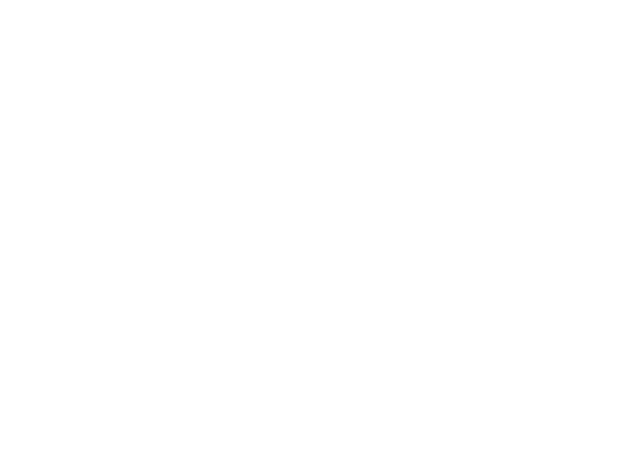
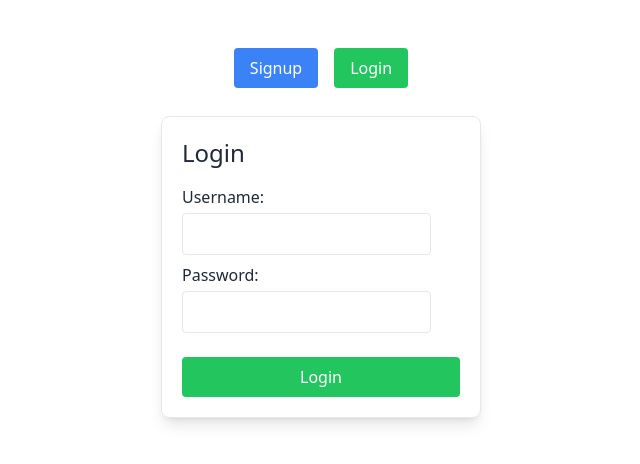
Before and after one commit to ayushsingh01042003/Scanner, a React (Vite) app in the folder Frontend/: page /Auth in a window 1280 px wide. Before the commit this address had no page. Shown: the top 464 px of the page, without its empty margins (319-959 px from the left). Built offline with nearby package versions, Linux system fonts and the light colour scheme; what ldrs would draw is missing.

Commit message:
End to end Auth with jwt and cookie -Frontend/Backend

```diff
--- a/Frontend/package.json
+++ b/Frontend/package.json
@@ -14,6 +14,7 @@
     "axios": "^1.7.2",
     "chart.js": "^4.4.3",
     "grommet-icons": "^4.12.1",
+    "js-cookie": "^3.0.5",
     "jspdf": "^2.5.1",
     "ldrs": "^1.0.2",
     "mdb": "^0.1.0",
--- a/Frontend/src/App.jsx
+++ b/Frontend/src/App.jsx
@@ -1,19 +1,25 @@
 import React from 'react';
 import { BrowserRouter as Router, Route, Routes } from 'react-router-dom';
+import { AuthProvider } from './Pages/Auth/AuthContext';
 import Layout from './components/Layout';
 import ReportsPage from './Pages/Reports/ReportsPage';
 import Overview from './Pages/Overview/Overview';
+import Auth from './Pages/Auth/Auth';
+import ProtectedRoute from './components/ProtectedRoute';
 
 const App = () => {
   return (
+    <AuthProvider>
       <Router>
         <Routes>
+          <Route path='/Auth' element={<Auth />} />
           <Route path="/" element={<Layout />}>
-          <Route path="overview" element={<Overview />} />
-          <Route path="reports" element={<ReportsPage />} />
+            <Route path="overview" element={<ProtectedRoute element={<Overview />} />} />
+            <Route path="reports" element={<ProtectedRoute element={<ReportsPage />} />} />
           </Route>
         </Routes>
       </Router>
+    </AuthProvider>
   );
 };
 
--- /dev/null
+++ b/Frontend/src/Pages/Auth/Auth.jsx
@@ -0,0 +1,43 @@
+import React, { useState, useContext } from 'react';
+import { Navigate } from 'react-router-dom';
+import { AuthContext } from './AuthContext';
+import Signup from './Signup';
+import Login from './Login';
+
+const Auth = () => {
+  const [activeComponent, setActiveComponent] = useState('login');
+  const { isAuthenticated, login } = useContext(AuthContext);
+
+  const handleLogin = async (username, password) => {
+    await login(username, password);
+  };
+
+  if (isAuthenticated) {
+    return <Navigate to="/" />;
+  }
+
+  return (
+    <div className="flex flex-col items-center mt-10">
+      <div className="mb-5">
+        <button
+          onClick={() => setActiveComponent('signup')}
+          className="bg-blue-500 text-white px-4 py-2 m-2 rounded"
+        >
+          Signup
+        </button>
+        <button
+          onClick={() => setActiveComponent('login')}
+          className="bg-green-500 text-white px-4 py-2 m-2 rounded"
+        >
+          Login
+        </button>
+      </div>
+      <div className="w-full flex justify-center">
+        {activeComponent === 'signup' && <Signup />}
+        {activeComponent === 'login' && <Login onLogin={handleLogin} />}
+      </div>
+    </div>
+  );
+};
+
+export default Auth;
--- /dev/null
+++ b/Frontend/src/Pages/Auth/AuthContext.jsx
@@ -0,0 +1,55 @@
+import React, { createContext, useState, useEffect } from 'react';
+import axios from 'axios';
+import Cookies from 'js-cookie';
+
+export const AuthContext = createContext();
+
+export const AuthProvider = ({ children }) => {
+  const [isAuthenticated, setIsAuthenticated] = useState(false);
+  const [loading, setLoading] = useState(true);
+  const [username, setUsername] = useState('');
+
+  useEffect(() => {
+    const checkAuth = async () => {
+      const token = Cookies.get('jwt');
+      if (!token) {
+        setLoading(false);
+        return;
+      }
+
+      try {
+        const response = await axios.get('http://localhost:3000/user', { withCredentials: true });
+        setIsAuthenticated(true);
+        setUsername(response.data.username);
+      } catch (error) {
+        setIsAuthenticated(false);
+        setUsername('');
+      }
+      setLoading(false);
+    };
+
+    checkAuth();
+  }, []);
+
+  const login = async (username, password) => {
+    try {
+      await axios.post('http://localhost:3000/login', { username, password }, { withCredentials: true });
+      setIsAuthenticated(true);
+      setUsername(username);
+    } catch (error) {
+      console.error(error.response.data.msg);
+    }
+  };
+
+  const logout = async () => {
+    await axios.post('http://localhost:3000/logout', {}, { withCredentials: true });
+    setIsAuthenticated(false);
+    setUsername('');
+  };
+
+  return (
+    <AuthContext.Provider value={{ isAuthenticated, loading, username, login, logout }}>
+      {children}
+    </AuthContext.Provider>
+  );
+};
--- /dev/null
+++ b/Frontend/src/Pages/Auth/Login.jsx
@@ -0,0 +1,51 @@
+// src/Pages/Login/Login.jsx
+import React, { useState } from 'react';
+
+const Login = ({ onLogin }) => {
+  const [username, setUsername] = useState('');
+  const [password, setPassword] = useState('');
+  const [message, setMessage] = useState('');
+
+  const handleSubmit = async (e) => {
+    e.preventDefault();
+    try {
+      await onLogin(username, password);
+    } catch (error) {
+      setMessage('Login failed');
+    }
+  };
+
+  return (
+    <div className="p-5 border rounded-lg shadow-lg w-80">
+      <h2 className="text-2xl mb-4">Login</h2>
+      <form onSubmit={handleSubmit} className="flex flex-col">
+        <label className="mb-2">
+          Username:
+          <input
+            type="text"
+            value={username}
+            onChange={(e) => setUsername(e.target.value)}
+            className="border p-2 mt-1 rounded"
+            required
+          />
+        </label>
+        <label className="mb-2">
+          Password:
+          <input
+            type="password"
+            value={password}
+            onChange={(e) => setPassword(e.target.value)}
+            className="border p-2 mt-1 rounded"
+            required
+          />
+        </label>
+        <button type="submit" className="bg-green-500 text-white px-4 py-2 mt-4 rounded">
+          Login
+        </button>
+      </form>
+      {message && <p className="mt-4">{message}</p>}
+    </div>
+  );
+};
+
+export default Login;
--- /dev/null
+++ b/Frontend/src/Pages/Auth/Signup.jsx
@@ -0,0 +1,68 @@
+// src/Pages/Signup/Signup.jsx
+import React, { useState } from 'react';
+import axios from 'axios';
+
+const Signup = () => {
+  const [username, setUsername] = useState('');
+  const [password, setPassword] = useState('');
+  const [confirmPassword, setConfirmPassword] = useState('');
+  const [message, setMessage] = useState('');
+
+  const handleSubmit = async (e) => {
+    e.preventDefault();
+    if (password !== confirmPassword) {
+      setMessage('Passwords do not match');
+      return;
+    }
+    try {
+      await axios.post('http://localhost:3000/signup', { username, password, confirmPassword }, { withCredentials: true });
+      setMessage('Signup successful');
+    } catch (error) {
+      setMessage(error.response.data.msg);
+    }
+  };
+
+  return (
+    <div className="p-5 border rounded-lg shadow-lg w-80">
+      <h2 className="text-2xl mb-4">Signup</h2>
+      <form onSubmit={handleSubmit} className="flex flex-col">
+        <label className="mb-2">
+          Username:
+          <input
+            type="text"
+            value={username}
+            onChange={(e) => setUsername(e.target.value)}
+            className="border p-2 mt-1 rounded"
+            required
+          />
+        </label>
+        <label className="mb-2">
+          Password:
+          <input
+            type="password"
+            value={password}
+            onChange={(e) => setPassword(e.target.value)}
+            className="border p-2 mt-1 rounded"
+            required
+          />
+        </label>
+        <label className="mb-2">
+          Confirm Password:
+          <input
+            type="password"
+            value={confirmPassword}
+            onChange={(e) => setConfirmPassword(e.target.value)}
+            className="border p-2 mt-1 rounded"
+            required
+          />
+        </label>
+        <button type="submit" className="bg-blue-500 text-white px-4 py-2 mt-4 rounded">
+          Signup
+        </button>
+        {message && <p className="mt-4">{message}</p>}
+      </form>
+    </div>
+  );
+};
+
+export default Signup;
--- /dev/null
+++ b/Frontend/src/components/ProtectedRoute.jsx
@@ -0,0 +1,13 @@
+import React, { useContext } from 'react';
+import { Navigate } from 'react-router-dom';
+import { AuthContext } from '../Pages/Auth/AuthContext';
+
+const ProtectedRoute = ({ element }) => {
+  const { isAuthenticated, loading } = useContext(AuthContext);
+
+  if (loading) return <div>Loading...</div>;
+
+  return isAuthenticated ? element : <Navigate to="/Auth" />;
+};
+
+export default ProtectedRoute;
--- a/Frontend/src/components/Sidebar.jsx
+++ b/Frontend/src/components/Sidebar.jsx
@@ -1,32 +1,50 @@
-import React from 'react';
-import { Link } from 'react-router-dom';
-import { RiBookMarkedLine } from "react-icons/ri";
-import { FaChartPie } from "react-icons/fa6";
+import React, { useContext } from 'react';
+import { Link, useNavigate } from 'react-router-dom';
+import { RiBookMarkedLine } from 'react-icons/ri';
+import { FaChartPie } from 'react-icons/fa6';
+import { AuthContext } from '../Pages/Auth/AuthContext'
 
 const SideBar = () => {
+  const { logout, username } = useContext(AuthContext);
+  const navigate = useNavigate();
+
+  const handleLogout = async () => {
+    await logout();
+    navigate('/Auth'); // Redirect to the login page or any other page after logout
+  };
+
   return (
     <div className="fixed h-full w-56 bg-[#1C1C1C] text-[#CCCCCC] p-4 border-r-[0.5px] border-white rounded-2xl">
       <div className="flex items-center mb-4">
         <div className="avatar placeholder">
           <div className="bg-[#a4ff9e] text-black rounded-full w-8">
-            <span className="text-xs">UI</span>
+            <span className="text-xs">{username ? username[0].toUpperCase() : 'U'}</span>
           </div>
         </div>
-        <span className="ml-2 text-[#CCCCCC]"style={{ fontSize: '1.05rem' }}>Username</span>
+        <span className="ml-2 text-[#CCCCCC]" style={{ fontSize: '1.05rem' }}>{username || 'Username'}</span>
       </div>
       <ul className="menu p-2 w-full">
         <li>
           <details open>
-            <summary className="cursor-pointer text-[#CCCCCC] hover:text-[#A8C5DA]"style={{ fontSize: '1.04rem' }}>User profile</summary>
+            <summary className="cursor-pointer text-[#CCCCCC] hover:text-[#A8C5DA]" style={{ fontSize: '1.04rem' }}>User profile</summary>
             <ul className="ml-2 mt-2">
               <li>
-                <Link to="/overview" className=" text-[#CCCCCC] hover:text-[#A8C5DA]"style={{ fontSize: '1.0rem' }}><FaChartPie size={21}/>Overview</Link>
+                <Link to="/overview" className="text-[#CCCCCC] hover:text-[#A8C5DA]" style={{ fontSize: '1.0rem' }}>
+                  <FaChartPie size={21} />Overview
+                </Link>
               </li>
               <li>
-                <Link to="/reports" className="text-[#CCCCCC] hover:text-[#A8C5DA]"style={{ fontSize: '1.0rem' }}><RiBookMarkedLine size={21} />Reports</Link>
+                <Link to="/reports" className="text-[#CCCCCC] hover:text-[#A8C5DA]" style={{ fontSize: '1.0rem' }}>
+                  <RiBookMarkedLine size={21} />Reports
+                </Link>
               </li>
             </ul>
           </details>
+        </li>
+        <li>
+          <button onClick={handleLogout} className="mt-4 text-[#CCCCCC] hover:text-[#A8C5DA] bg-transparent border-none cursor-pointer" style={{ fontSize: '1.0rem' }}>
+            Logout
+          </button>
         </li>
       </ul>
     </div>
```
Also changed, not shown: 2 other files (tests, documents, lock files or other folders). Lines whose indentation alone changed are shown as unchanged.
